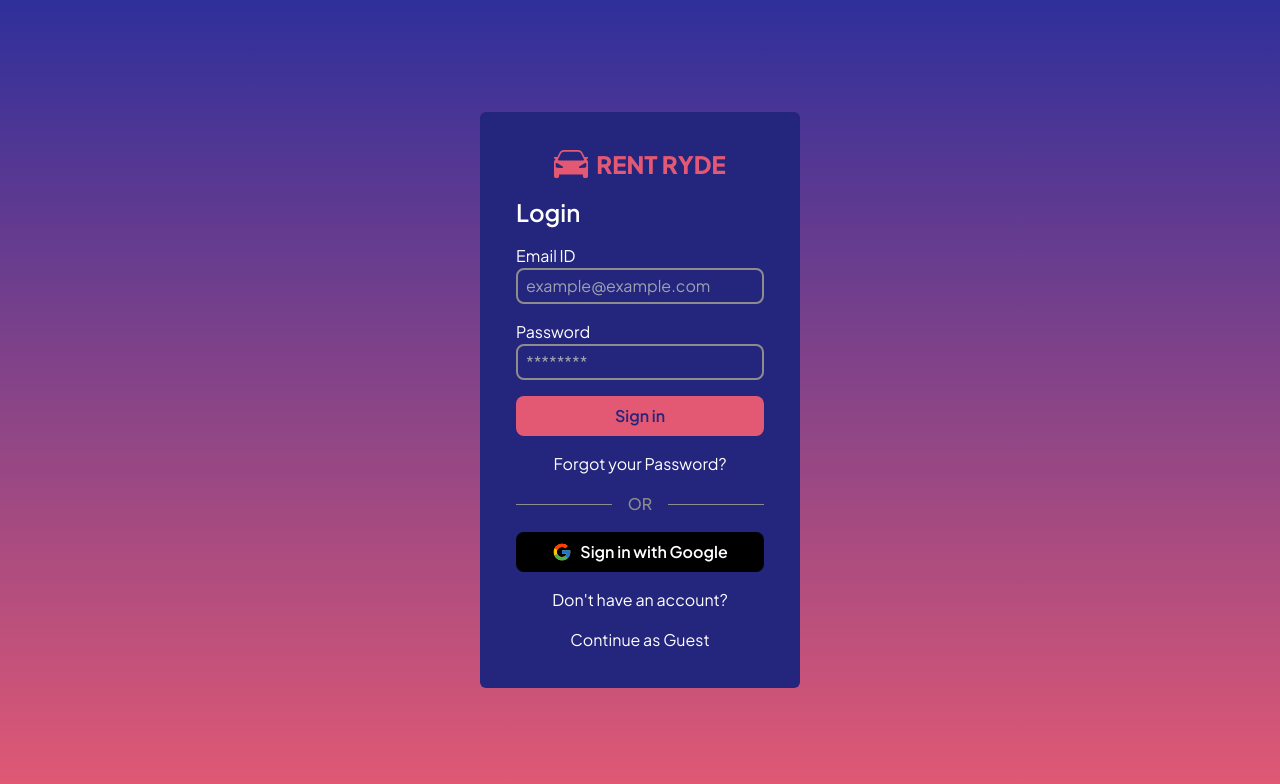
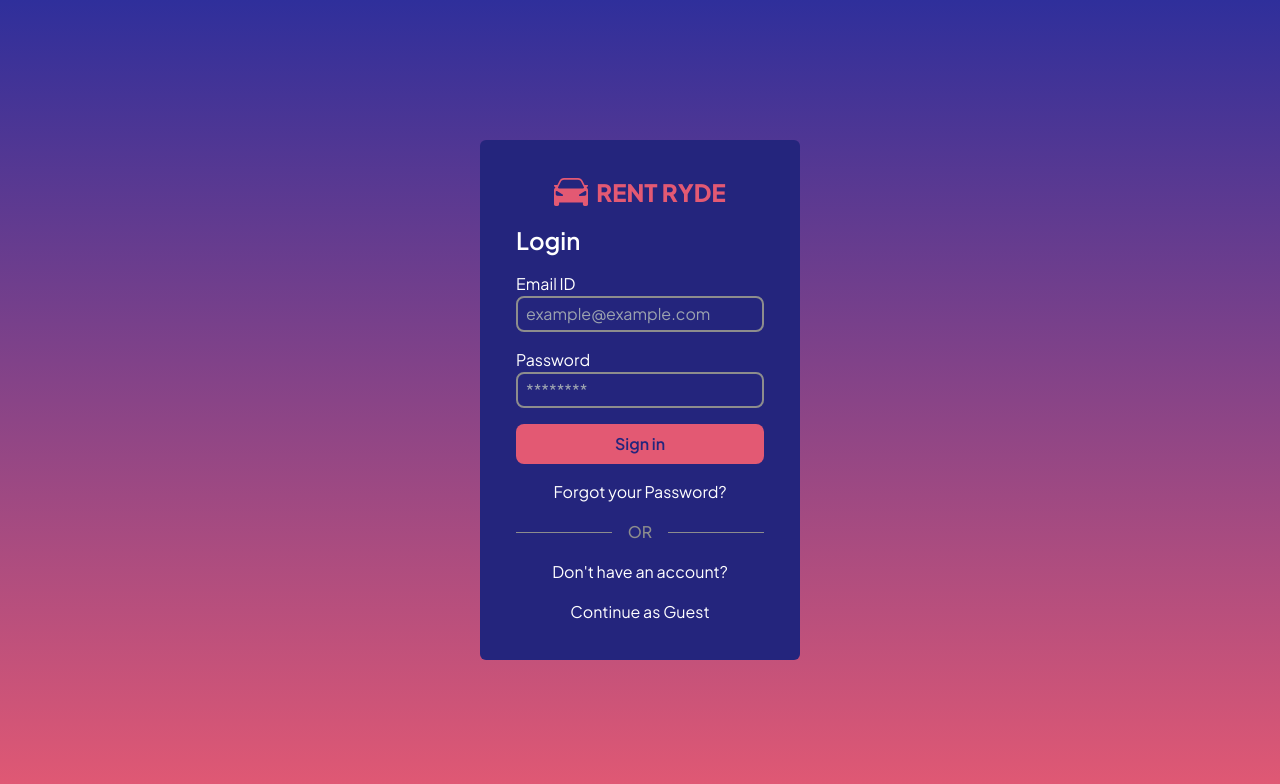
Before and after one commit to akshithP/rent-ryde, a Next.js app: page /auth/signin in a window 1280 px wide. Shown: the top 784 px of the page. Built offline with nearby package versions, Linux system fonts and the light colour scheme.

Commit message:
Commented out 'Login with Google' button

```diff
--- a/components/Auth Form/Login.tsx
+++ b/components/Auth Form/Login.tsx
@@ -140,12 +140,12 @@
         </div>
 
         {/*-------------------------------GOOGLE SIGN IN BUTTON------------------------------- */}
-        <div id="sign-in" className="flex w-full">
+        {/* <div id="sign-in" className="flex w-full">
           <button className="flex w-full gap-2 items-center px-2 justify-center bg-black rounded-lg py-2 text-textPrumary font-semibold hover:bg-primary2 hover:text-textPrimary transition-colors">
             <GoogleIcon size={20} />
             <h1>Sign in with Google</h1>
           </button>
-        </div>
+        </div> */}
 
         {/*-------------------------------DONT HAVE ACCOUNT BUTTON------------------------------- */}
         <div className="flex items-center justify-center gap-1 font-normal">
--- a/components/Auth Form/Register.tsx
+++ b/components/Auth Form/Register.tsx
@@ -189,12 +189,12 @@
       </div>
 
       {/*-------------------------------GOOGLE SIGN IN BUTTON------------------------------- */}
-      <div id="sign-in" className="flex w-full">
+      {/* <div id="sign-in" className="flex w-full">
         <button className="flex w-full gap-2 items-center px-2 justify-center bg-black rounded-lg py-2 text-textPrumary font-semibold hover:bg-primary2 hover:text-textPrimary transition-colors">
           <GoogleIcon size={20} />
           <h1>Sign in with Google</h1>
         </button>
-      </div>
+      </div> */}
 
       {/*-------------------------------ALREADY ACCOUNT BUTTON------------------------------- */}
       <div className="flex items-center justify-center gap-1 font-normal">
```
Also changed, not shown: 1 other file (tests, documents, lock files or other folders).
